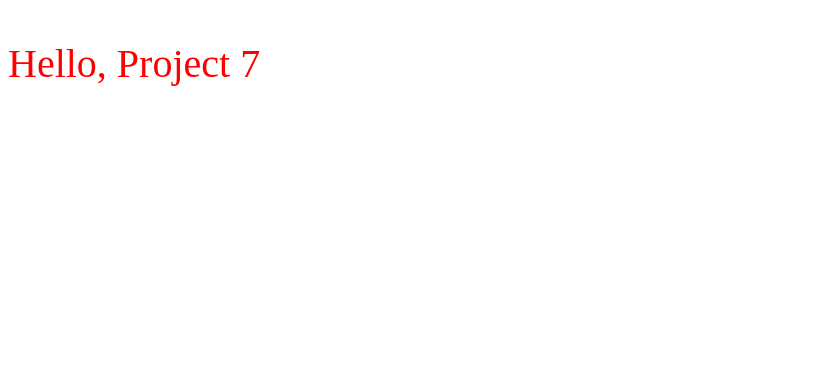
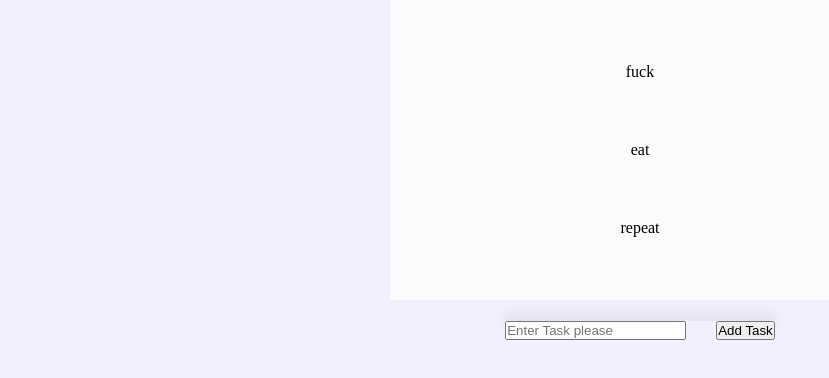
Before and after one commit to alexeyGilyazov/Pet-Project, a website: page project 7/index.html in a window 1280 px wide. Shown: the whole page, without its empty margins (0-829 px from the left). Drawn offline with Linux system fonts and the light colour scheme.

Commit message:
add todo mark

```diff
--- a/project 7/index.html
+++ b/project 7/index.html
@@ -1,13 +1,29 @@
 <!DOCTYPE html>
 <html lang="en">
+
 <head>
     <meta charset="UTF-8">
     <meta name="viewport" content="width=device-width, initial-scale=1.0">
     <link rel="stylesheet" href="styles/style.css">
-    <title>Project 7</title>
+    <title>Project 7- To Do List</title>
 </head>
+
 <body>
-    <p>Hello, Project 7</p>
+    <div class="todo">
+        <div class="todo__list">
+            <ul class="todo">
+                <li>train</li>
+                <li>fuck</li>
+                <li>eat</li>
+                <li>repeat</li>
+            </ul>
+        </div>
+        <div class="todo__input">
+            <input id="input" type="text" placeholder="Enter Task please">
+            <button type="button" id="addBtn">Add Task</button>
+        </div>
+    </div>
     <script src="src/main.js"></script>
 </body>
+
 </html>
--- a/project 7/src/main.js
+++ b/project 7/src/main.js
@@ -0,0 +1,14 @@
+const addBtn = document.querySelector('#addBtn')
+const input = document.querySelector('#input')
+
+addBtn.addEventListener('click', (e) => {
+    e.preventDefault()
+
+    const valueInput = input.value
+    console.log(valueInput);
+})
+
+
+function createElement(textinput) {
+    const
+}
--- a/project 7/styles/style.css
+++ b/project 7/styles/style.css
@@ -1,6 +1,38 @@
-p {
-  color: red;
-  font-size: 40px;
+* {
+  padding: 0;
+  margin: 0;
+  box-sizing: border-box;
+}
+
+a {
+  text-decoration: none;
+}
+
+li {
+  list-style-type: none;
+}
+
+body {
+  background-color: #f0f0ff;
+}
+
+.todo {
+  display: flex;
+  flex-direction: column;
+  align-items: center;
+  justify-content: center;
+  gap: 60px;
+  background-color: #fbfbfe;
+  width: 500px;
+  height: 300px;
+  margin: 0 auto;
+}
+.todo__input {
+  display: flex;
+  align-items: center;
+  justify-content: center;
+  gap: 30px;
+  box-shadow: 0 -10px 10px 0 rgba(1, 1, 1, 0.05);
 }
 
 /*# sourceMappingURL=style.css.map */
```
Also changed, not shown: 1 other file.
